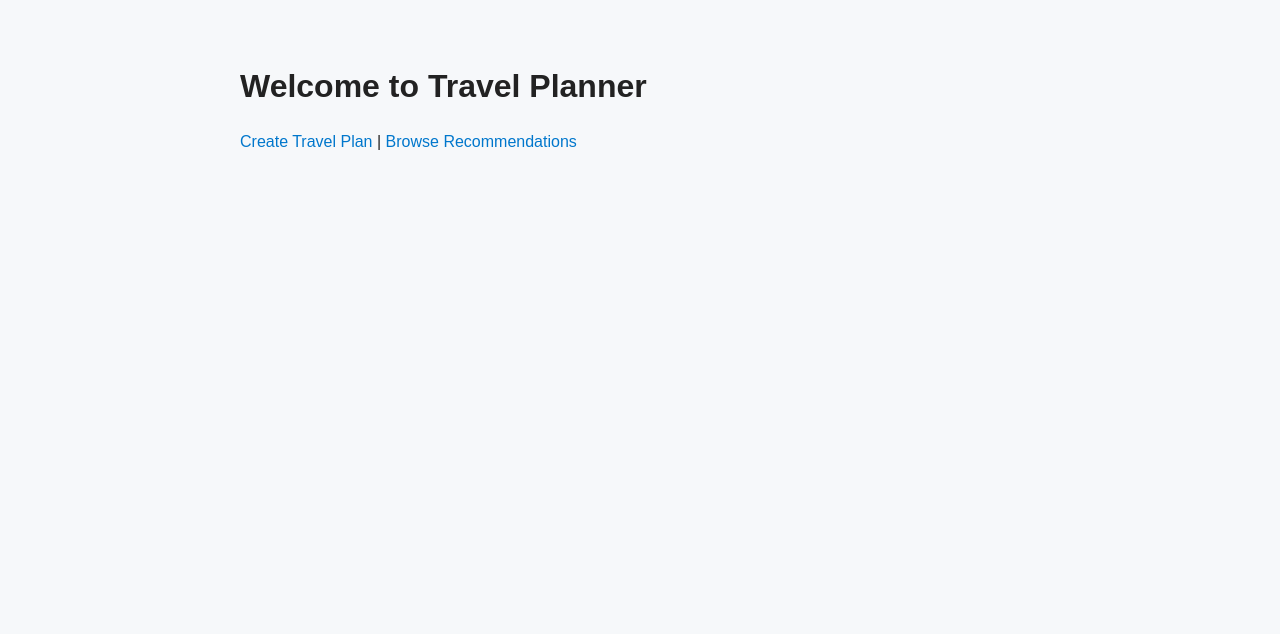
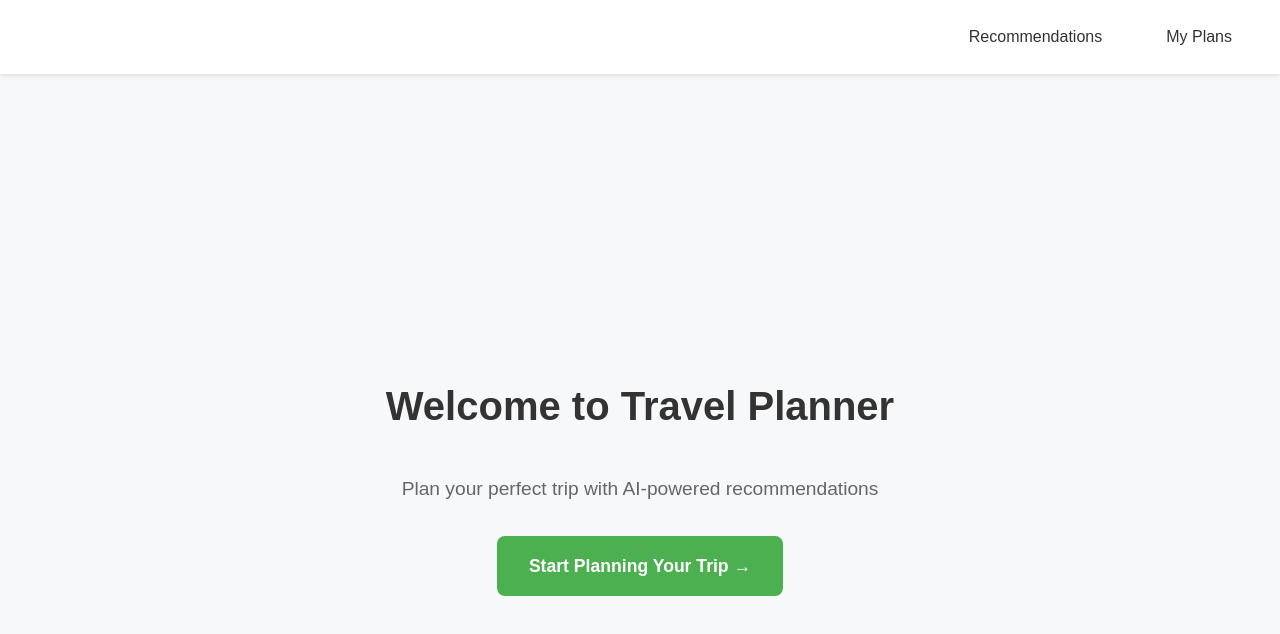
Before and after one commit to shubham-nair/AI_Agent, a React (Create React App) app in the folder travel-planner/: page / in a window 1280 px wide. Shown: the top 634 px of the page. Built offline with nearby package versions, Linux system fonts and the light colour scheme.

Commit message:
feat: unify navigation bar styling and improve home page CTA

```diff
--- a/travel-planner/src/App.tsx
+++ b/travel-planner/src/App.tsx
@@ -1,12 +1,17 @@
 import React from 'react';
 import { BrowserRouter } from 'react-router-dom';
 import AppRoutes from './routes';
+import Navigation from './components/Navigation';
+import './styles/global.css';
 
 function App() {
   return (
     <BrowserRouter>
-      <div className="container">
-        <AppRoutes />
+      <div className="app-container">
+        <Navigation />
+        <main className="main-content">
+          <AppRoutes />
+        </main>
       </div>
     </BrowserRouter>
   );
--- /dev/null
+++ b/travel-planner/src/components/Navigation.css
@@ -0,0 +1,44 @@
+.navigation {
+  position: fixed;
+  top: 0;
+  left: 0;
+  right: 0;
+  background-color: #ffffff;
+  padding: 1rem;
+  box-shadow: 0 2px 4px rgba(0, 0, 0, 0.1);
+  display: flex;
+  justify-content: space-between;
+  align-items: center;
+  z-index: 1000;
+}
+
+.home-button {
+  background-color: #4CAF50;
+  color: white;
+  padding: 0.5rem 1rem;
+  border-radius: 4px;
+  text-decoration: none;
+  font-weight: bold;
+  transition: background-color 0.3s;
+}
+
+.home-button:hover {
+  background-color: #45a049;
+}
+
+.nav-links {
+  display: flex;
+  gap: 1rem;
+}
+
+.nav-link {
+  color: #333;
+  text-decoration: none;
+  padding: 0.5rem 1rem;
+  border-radius: 4px;
+  transition: background-color 0.3s;
+}
+
+.nav-link:hover {
+  background-color: #f5f5f5;
+}
--- /dev/null
+++ b/travel-planner/src/components/Navigation.tsx
@@ -0,0 +1,25 @@
+import React from 'react';
+import { Link, useLocation } from 'react-router-dom';
+
+const Navigation: React.FC = () => {
+  const location = useLocation();
+  const isHomePage = location.pathname === '/';
+
+  return (
+    <nav className="navigation">
+      <div className="nav-brand">
+        {!isHomePage && (
+          <Link to="/" className="nav-link">
+            ← Back to Home
+          </Link>
+        )}
+      </div>
+      <div className="nav-links">
+        <Link to="/recommendations" className="nav-link">Recommendations</Link>
+        <Link to="/profile" className="nav-link">My Plans</Link>
+      </div>
+    </nav>
+  );
+};
+
+export default Navigation;
--- a/travel-planner/src/features/home/HomePage.tsx
+++ b/travel-planner/src/features/home/HomePage.tsx
@@ -3,12 +3,12 @@ import { Link } from 'react-router-dom';
 
 function HomePage() {
   return (
-    <div>
+    <div className="home-container">
       <h1>Welcome to Travel Planner</h1>
-      <nav>
-        <Link to="/form">Create Travel Plan</Link> |{' '}
-        <Link to="/recommendations">Browse Recommendations</Link>
-      </nav>
+      <p className="subtitle">Plan your perfect trip with AI-powered recommendations</p>
+      <Link to="/form" className="cta-button">
+        Start Planning Your Trip →
+      </Link>
     </div>
   );
 }
--- /dev/null
+++ b/travel-planner/src/styles/global.css
@@ -0,0 +1,111 @@
+/* Layout */
+.app-container {
+  min-height: 100vh;
+  display: flex;
+  flex-direction: column;
+}
+
+.main-content {
+  flex: 1;
+  padding-top: 4rem;
+  padding-left: 1rem;
+  padding-right: 1rem;
+  max-width: 1200px;
+  margin: 0 auto;
+  width: 100%;
+}
+
+/* Navigation */
+.navigation {
+  position: fixed;
+  top: 0;
+  left: 0;
+  right: 0;
+  background-color: #ffffff;
+  padding: 1rem 2rem;
+  box-shadow: 0 2px 4px rgba(0, 0, 0, 0.1);
+  display: flex;
+  justify-content: space-between;
+  align-items: center;
+  z-index: 1000;
+}
+
+.nav-brand {
+  display: flex;
+  align-items: center;
+}
+
+.nav-links {
+  display: flex;
+  gap: 2rem;
+}
+
+.nav-link {
+  color: #333;
+  text-decoration: none;
+  font-weight: 500;
+  padding: 0.5rem 1rem;
+  border-radius: 4px;
+  transition: all 0.2s ease;
+}
+
+.nav-link:hover {
+  color: #4CAF50;
+}
+
+.nav-button {
+  background-color: #4CAF50;
+  color: white;
+  padding: 0.5rem 1.5rem;
+  border-radius: 4px;
+  text-decoration: none;
+  font-weight: 500;
+  transition: background-color 0.2s ease;
+}
+
+.nav-button:hover {
+  background-color: #45a049;
+}
+
+/* Home Page */
+.home-container {
+  display: flex;
+  flex-direction: column;
+  align-items: center;
+  justify-content: center;
+  min-height: calc(100vh - 4rem);
+  text-align: center;
+  padding: 2rem;
+}
+
+.home-container h1 {
+  font-size: 2.5rem;
+  margin-bottom: 1rem;
+  color: #333;
+}
+
+.subtitle {
+  font-size: 1.2rem;
+  color: #666;
+  margin-bottom: 2rem;
+}
+
+.cta-button {
+  background-color: #4CAF50;
+  color: white;
+  padding: 1rem 2rem;
+  border-radius: 8px;
+  text-decoration: none;
+  font-weight: 600;
+  font-size: 1.1rem;
+  transition: all 0.3s ease;
+  display: inline-flex;
+  align-items: center;
+  gap: 0.5rem;
+}
+
+.cta-button:hover {
+  background-color: #45a049;
+  transform: translateY(-2px);
+  box-shadow: 0 4px 8px rgba(0, 0, 0, 0.1);
+}
```
Also changed, not shown: travel-planner/src/App.css (deleted, +0 -38 lines).
